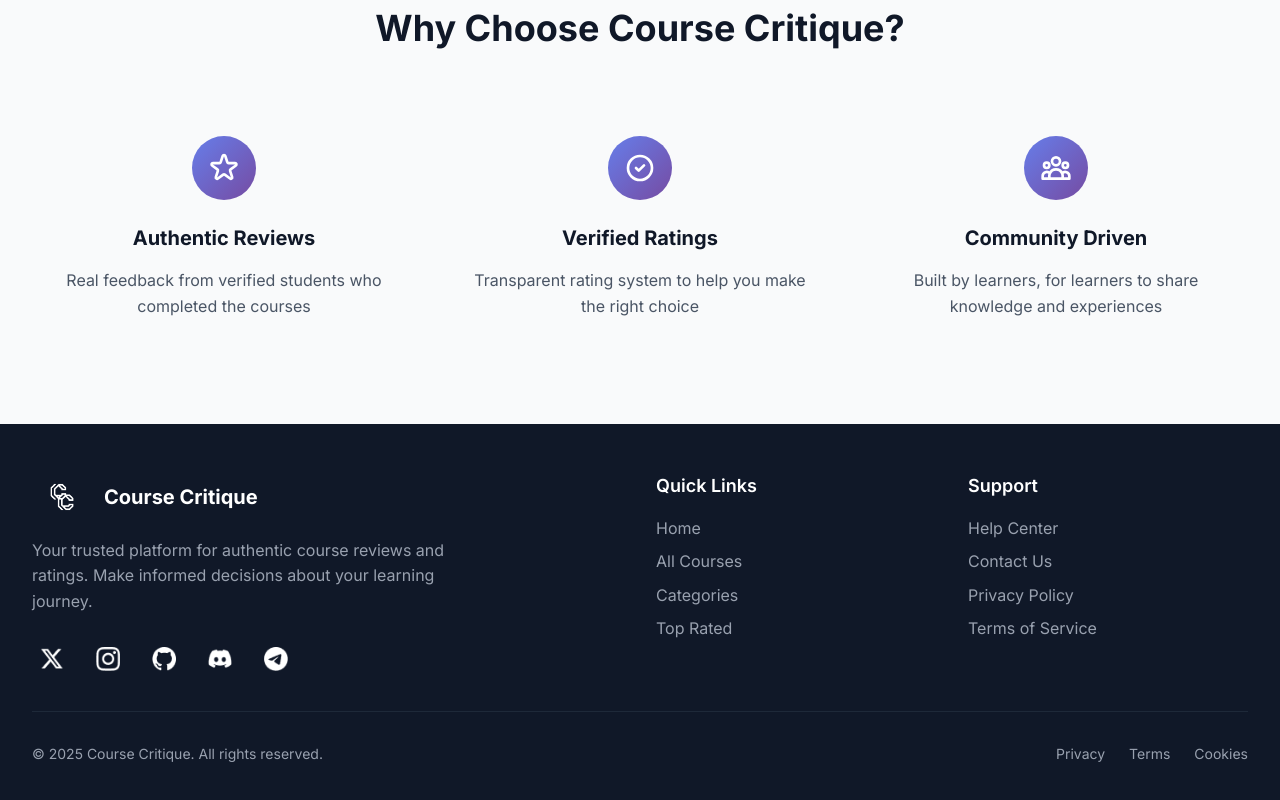
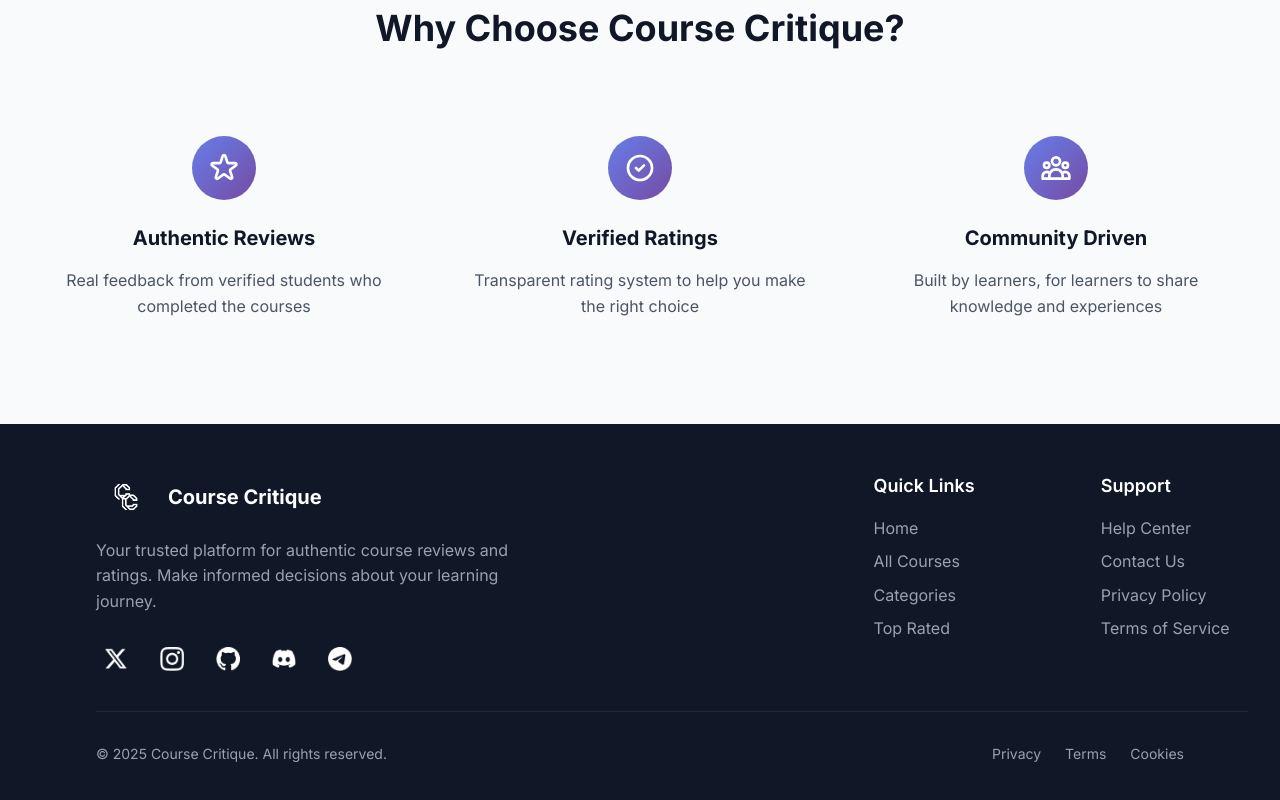
Before and after one commit to Trong-Tra/Course-Critique, a Next.js app: page / in a window 1280 px wide. Shown: the part 1807-2607 px from the top of the page. Built offline with nearby package versions, Linux system fonts and the light colour scheme.

Commit message:
refactor: improve footer layout and spacing for better UX

```diff
--- a/src/components/Footer.tsx
+++ b/src/components/Footer.tsx
@@ -4,8 +4,8 @@ import Image from "next/image";
 export default function Footer() {
   return (
     <footer className="bg-gray-900 text-white">
-      <div className="max-w-7xl mx-auto px-4 sm:px-6 lg:px-8 py-12">
-        <div className="grid grid-cols-1 md:grid-cols-4 gap-8">
+      <div className="mx-auto ml-16 px-4 sm:px-6 lg:px-8 py-12">
+        <div className="grid grid-cols-1 md:grid-cols-5 gap-8 md:gap-12 lg:gap-16">
           {/* Logo and Description */}
           <div className="col-span-1 md:col-span-2">
             <div className="flex items-center space-x-3 mb-4">
@@ -90,9 +90,11 @@ export default function Footer() {
               </a>
             </div>
           </div>
+          {/* Divided into 5 pieces, leave the middle empty, completely for UX purposes */}
+          <div></div>
 
           {/* Quick Links */}
-          <div>
+          <div className="md:ml-8 lg:ml-12">
             <h3 className="text-lg font-semibold mb-4">Quick Links</h3>
             <ul className="space-y-2">
               <li>
@@ -131,7 +133,7 @@ export default function Footer() {
           </div>
 
           {/* Support */}
-          <div>
+          <div className="md:ml-4 lg:ml-8">
             <h3 className="text-lg font-semibold mb-4">Support</h3>
             <ul className="space-y-2">
               <li>
@@ -175,7 +177,7 @@ export default function Footer() {
             <p className="text-gray-400 text-sm">
               © 2025 Course Critique. All rights reserved.
             </p>
-            <div className="flex space-x-6 mt-4 md:mt-0">
+            <div className="flex space-x-6 mt-4 md:mt-0 mr-8 lg:mr-16">
               <Link
                 href="#"
                 className="text-gray-400 hover:text-white text-sm transition-colors"
```
